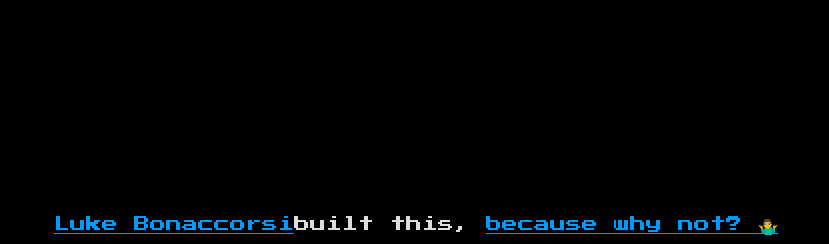
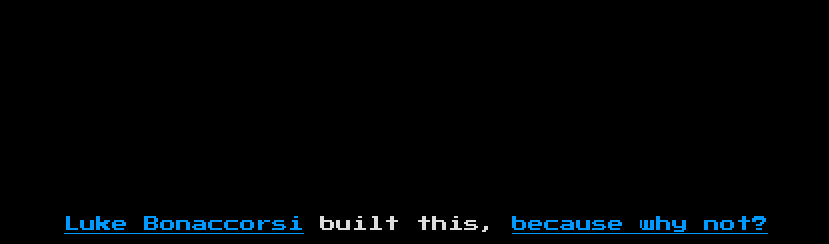
Before and after one commit to CodeFoodPixels/doineedbuntingtoday, an Eleventy site: page src/index.njk in a window 1280 px wide. Shown: the part 556-800 px from the top of the page, without its empty margins (224-1053 px from the left). Built offline with nearby package versions, Linux system fonts and the light colour scheme; Eleventy itself is replaced by a stand-in of ours; files that its build step writes are made by us from their sources; no server answers; what node-fetch would draw is missing.

Commit message:
Fix bottom message spacing and remove emoji

```diff
--- a/src/_includes/layouts/base.njk
+++ b/src/_includes/layouts/base.njk
@@ -12,7 +12,7 @@
   <main class="main" id="main-content">
     {{ content | safe}}
     <div>
-      <a href="https://twitter.com/CodeFoodPixels" rel="external nofollow noopener noreferrer">Luke Bonaccorsi</a>built this, <a href="https://lukeb.co.uk/2020/05/08/do-i-need-bunting-today/" rel="external nofollow noopener noreferrer">because why not? 🤷‍♂️</a>
+      <a href="https://twitter.com/CodeFoodPixels" rel="external nofollow noopener noreferrer">Luke Bonaccorsi</a> built this, <a href="https://lukeb.co.uk/2020/05/08/do-i-need-bunting-today/" rel="external nofollow noopener noreferrer">because why not?</a>
     </div>
   </main>
 </body>
```
